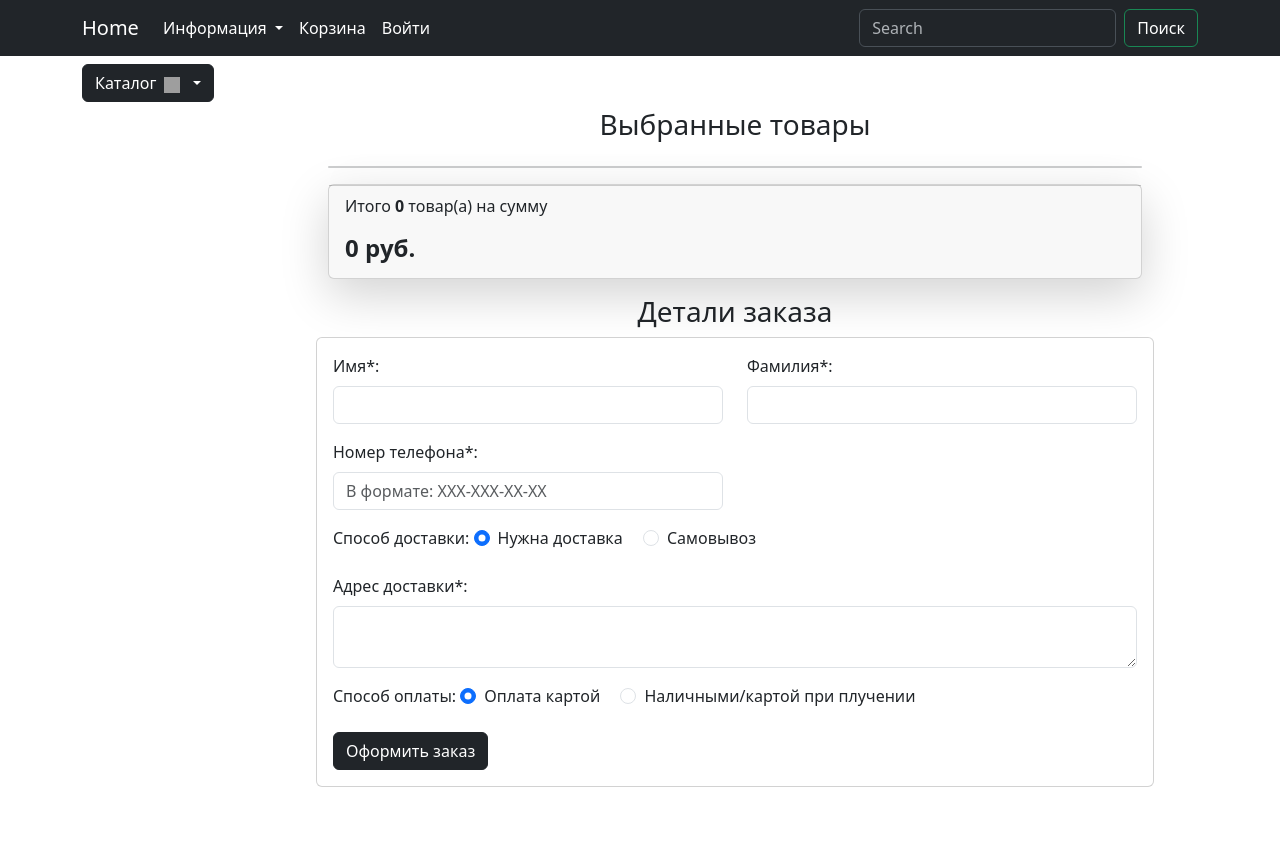
After one commit to InnaLik/Feedback, a Django app: page /orders/create-order/ in a window 1280 px wide. The commit adds this page. Run offline with Django 5.2, Linux system fonts and the light colour scheme; data comes from the database, SQL or seed files in the repository; data that the repository does not hold is empty; some libraries are stand-ins or nearby versions; grey boxes are pictures that could not be loaded.

Commit message:
add app orders

```diff
--- /dev/null
+++ b/product/orders/apps.py
@@ -0,0 +1,6 @@
+from django.apps import AppConfig
+
+
+class OrdersConfig(AppConfig):
+    default_auto_field = 'django.db.models.BigAutoField'
+    name = 'orders'
--- /dev/null
+++ b/product/orders/templates/orders/create_order.html
@@ -0,0 +1,81 @@
+{% extends "base.html" %}
+{% load static %}
+{% load carts_tags %}
+
+{% block content %}
+<!-- Контент на странице -->
+<div class=" bg-white p-4 mb-4 mx-2 rounded custom-shadow">
+    <div class="container">
+        <h3 class="text-center mb-4">Выбранные товары</h3>
+        <div class="container" id="cart-items-container">
+            <!-- Разметка корзины -->
+            {% user_carts request as carts %}
+            {% include "carts/includes/included_cart.html"%}
+            <!-- Закончилась разметка корзины -->
+        </div>
+    </div>
+    <!-- Детали заказа -->
+    <div class="container">
+        <h3 class="text-center">Детали заказа</h3>
+        <div class="card mb-3">
+            <div class="card-body">
+                <form>
+                    <div class="row">
+                        <div class="col-md-6 mb-3">
+                            <label for="id_first_name" class="form-label">Имя*:</label>
+                            <input type="text" class="form-control" id="id_first_name"
+                                   name="first_name" required>
+                        </div>
+                        <div class="col-md-6 mb-3">
+                            <label for="id_last_name" class="form-label">Фамилия*:</label>
+                            <input type="text" class="form-control" id="id_last_name" name="last_name" required>
+                        </div>
+                        <div class="col-md-6 mb-3">
+                            <label for="id_phone_number" class="form-label">Номер телефона*:</label>
+                            <input type="text" class="form-control" id="id_phone_number" name="phone_number"
+                                   placeholder="В формате: XXX-XXX-XX-XX"
+                                   required>
+                        </div>
+                        <div class="col-md-12 mb-3">
+                            <label for="delivery" class="form-label">Способ доставки: </label>
+                            <div class="form-check form-check-inline">
+                                <input class="form-check-input" type="radio" name="requires_delivery"
+                                       id="id_requires_delivery" value="1" checked>
+                                <label class="form-check-label" for="id_requires_delivery">Нужна
+                                    доставка</label>
+                            </div>
+                            <div class="form-check form-check-inline">
+                                <input class="form-check-input" type="radio" name="requires_delivery"
+                                       id="id_requires_delivery" value="0">
+                                <label class="form-check-label" for="id_requires_delivery">Самовывоз</label>
+                            </div>
+                        </div>
+                        <div class="mb-3" id="deliveryAddressField">
+                            <label for="id_delivery_address" class="form-label">Адрес
+                                доставки*:</label>
+                            <textarea class="form-control" id="id_delivery_address"
+                                      name="delivery_address" rows="2"></textarea>
+                        </div>
+                        <div class="col-md-12 mb-3">
+                            <label class="form-label">Способ оплаты: </label>
+                            <div class="form-check form-check-inline">
+                                <input class="form-check-input" type="radio" name="payment_on_get"
+                                       id="id_payment_on_get" value="0" checked>
+                                <label class="form-check-label" for="id_payment_on_get">Оплата
+                                    картой</label>
+                            </div>
+                            <div class="form-check form-check-inline">
+                                <input class="form-check-input" type="radio" name="payment_on_get"
+                                       id="id_payment_on_get" value="1">
+                                <label class="form-check-label" for="id_payment_on_get">Наличными/картой
+                                    при плучении</label>
+                            </div>
+                        </div>
+                    </div>
+                    <button type="submit" class="btn btn-dark">Оформить заказ</button>
+                </form>
+            </div>
+        </div>
+    </div>
+</div>
+{% endblock %}
--- /dev/null
+++ b/product/orders/urls.py
@@ -0,0 +1,9 @@
+from django.urls import path
+from orders import views
+
+# чтобы работал namespace
+app_name = 'orders'
+
+urlpatterns = [
+    path('create-order/', views.create_order, name='create_order'),
+]
--- /dev/null
+++ b/product/orders/views.py
@@ -0,0 +1,5 @@
+from django.shortcuts import render
+
+
+def create_order(requests):
+    return render(requests, 'orders/create_order.html')
--- a/product/product/settings.py
+++ b/product/product/settings.py
@@ -48,6 +48,7 @@ INSTALLED_APPS = [
     'goods',
     'users',
     'carts',
+    'orders',
 ]
 
 MIDDLEWARE = [
--- a/product/product/urls.py
+++ b/product/product/urls.py
@@ -28,6 +28,7 @@ urlpatterns = [
     path("catalog/", include("goods.urls", namespace='catalog')),
     path("user/", include("users.urls", namespace='user')),
     path('cart/', include('carts.urls', namespace='cart')),
+    path('orders/', include('orders.urls', namespace='orders')),
 ]
 
 if settings.DEBUG:
--- a/product/templates/includes/cart_button.html
+++ b/product/templates/includes/cart_button.html
@@ -26,7 +26,7 @@
                     <!-- Закончилась разметка корзины -->
                 </div>
                     {% if carts %}
-                    <a class="btn btn-dark" href="orders/create_order.html">
+                    <a class="btn btn-dark" href="{% url "orders:create_order" %}">
                         Оформить заказ
                     </a>
                     {% endif %}
--- a/product/users/templates/users/users_cart.html
+++ b/product/users/templates/users/users_cart.html
@@ -16,7 +16,7 @@
                     <!-- Закончилась разметка корзины -->
                 </div>
                 {% if carts %}
-                <a class="btn btn-dark" href="../orders/create_order.html">
+                <a class="btn btn-dark" href="{% url "orders:create_order" %}">
                     Оформить заказ
                 </a>
                 {% endif %}
```
Also changed, not shown: product/orders/admin.py (added), product/orders/models.py (added), product/orders/tests.py (added).
